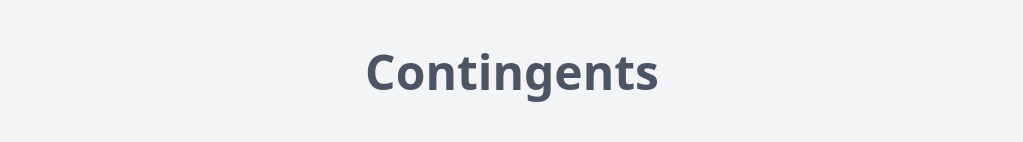
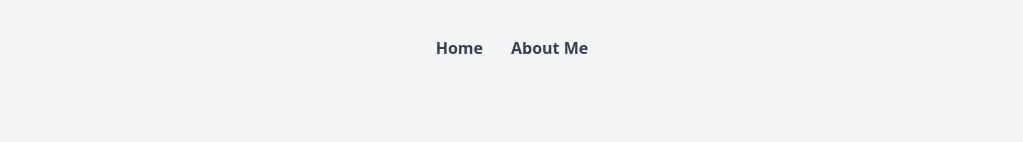
Before and after one commit to KaziMdMehediHasan/my-portfolio, a React (Create React App) app: page /projects/1 in a window 1280 px wide. Shown: the top 142 px of the page, without its empty margins (128-1151 px from the left). Built offline with nearby package versions, Linux system fonts and the light colour scheme.

Commit message:
navigation added

```diff
--- a/src/App.js
+++ b/src/App.js
@@ -4,10 +4,12 @@ import Home from './components/Home/Home';
 import Navigation from './components/Navigation/Navigation';
 import { BrowserRouter, Switch, Route } from 'react-router-dom';
 import ProjectDetails from './components/ProjectDetails/ProjectDetails';
+import AboutMe from './components/AboutMe/AboutMe';
 
 function App() {
   return (
     <BrowserRouter>
+      <Navigation></Navigation>
       <Switch>
         <Route exact path="/">
            <Home></Home>
@@ -15,6 +17,9 @@ function App() {
         <Route path="/home">
            <Home></Home>
         </Route>
+        {/* <Route path="/about">
+           <AboutMe></AboutMe>
+        </Route> */}
         <Route path="/projects/:id">
            <ProjectDetails></ProjectDetails>
         </Route>
--- a/src/components/AboutMe/AboutMe.js
+++ b/src/components/AboutMe/AboutMe.js
@@ -2,7 +2,7 @@ import React from 'react';
 
 const AboutMe = () => {
     return (
-        <div className="bg-gray-100">
+        <div id="about" className="bg-gray-100">
             <div className="w-11/12 md:w-9/12 mx-auto py-8">
                 <h1 className="mb-14 md:m-0 text-2xl md:text-3xl md:text-left md:p-5 text-center font-bold text-gray-800">About Me</h1>
                 <div className="bg-white rounded-3xl transform md:hover:scale-105 duration-500">
--- a/src/components/Navigation/Navigation.js
+++ b/src/components/Navigation/Navigation.js
@@ -10,36 +10,21 @@ const Navigation = () => {
     }
     return (
         <>
-        <nav className="bg-transparent shadow-lg">
+        <nav className="bg-gray-100 shadow-lg p-4">
           <div className="max-w-6xl mx-auto px-4">
-            <div className="flex justify-between">
-
+            <div className="flex md:justify-center justify-end">
               <div className="flex space-x-4">
-                {/* <!-- logo --> */}
-                <div>
-                  <Link to="" className="flex items-center py-5 px-2 text-gray-700 hover:text-gray-900" >
-                    <svg className="h-6 w-6 mr-1 text-blue-400" xmlns="http://www.w3.org/2000/svg" fill="none" viewBox="0 0 24 24" stroke="currentColor">
-                      <path stroke-linecap="round" stroke-linejoin="round" stroke-width="2" d="M12 19l9 2-9-18-9 18 9-2zm0 0v-8" />
-                    </svg>
-                    <span className="font-bold">Better Dev</span>
-                  </Link>
-                </div>
-
                 {/* <!-- primary nav --> */}
                 <div className="hidden md:flex items-center space-x-1">
-                  <Link to="" className="py-5 px-3 text-gray-700 hover:text-gray-900">Features</Link>
-                  <Link to="" className="py-5 px-3 text-gray-700 hover:text-gray-900">Pricing</Link>
+                  <Link to="/home" className="py-5 px-3 text-gray-700 font-bold hover:text-gray-900">Home</Link>
+                  {/* <Link to="/about" className="py-5 px-3 text-gray-700 font-bold hover:text-gray-900">About</Link> */}
+                  <a href="#about" className="py-5 px-3 text-gray-700 font-bold hover:text-gray-900">
+                    About Me
+                  </a>
                 </div>
               </div>
-
-              {/* <!-- secondary nav --> */}
-              <div className="hidden md:flex items-center space-x-1">
-                <Link to="" className="py-5 px-3">Login</Link>
-                <Link to="" className="py-2 px-3 bg-yellow-400 hover:bg-yellow-300 text-yellow-900 hover:text-yellow-800 rounded transition duration-300">Signup</Link>
-              </div>
-
               {/* <!-- mobile button goes here --> */}
-              <div className="md:hidden flex items-center">
+              <div className="md:hidden flex flex-col items-center">
                   <button onClick={handleHam} className="mobile-menu-button">
                     <svg className="w-6 h-6" xmlns="http://www.w3.org/2000/svg" fill="none" viewBox="0 0 24 24" stroke="currentColor">
                       <path stroke-linecap="round" stroke-linejoin="round" stroke-width="2" d="M4 6h16M4 12h16M4 18h16" />
@@ -49,11 +34,12 @@ const Navigation = () => {
 
             </div>
           </div>
-
           {/* <!-- mobile menu --> */}
-          <div id="mobile-menu" className="mobile-menu hidden md:hidden">
-            <Link to="" className="block py-2 px-4 text-sm hover:bg-gray-200">Features</Link>
-            <Link to="" className="block py-2 px-4 text-sm hover:bg-gray-200">Pricing</Link>
+          <div id="mobile-menu" className="mobile-menu hidden flex flex-col items-center">
+                    <Link to="/home" className="py-5 px-3 text-gray-700 font-bold hover:text-gray-900">Home</Link>
+                      <a href="#about" className="py-5 px-3 text-gray-700 font-bold hover:text-gray-900">
+                        About Me
+                      </a>
             </div>
         </nav>
         </>
```
Lines whose indentation alone changed are shown as unchanged.
